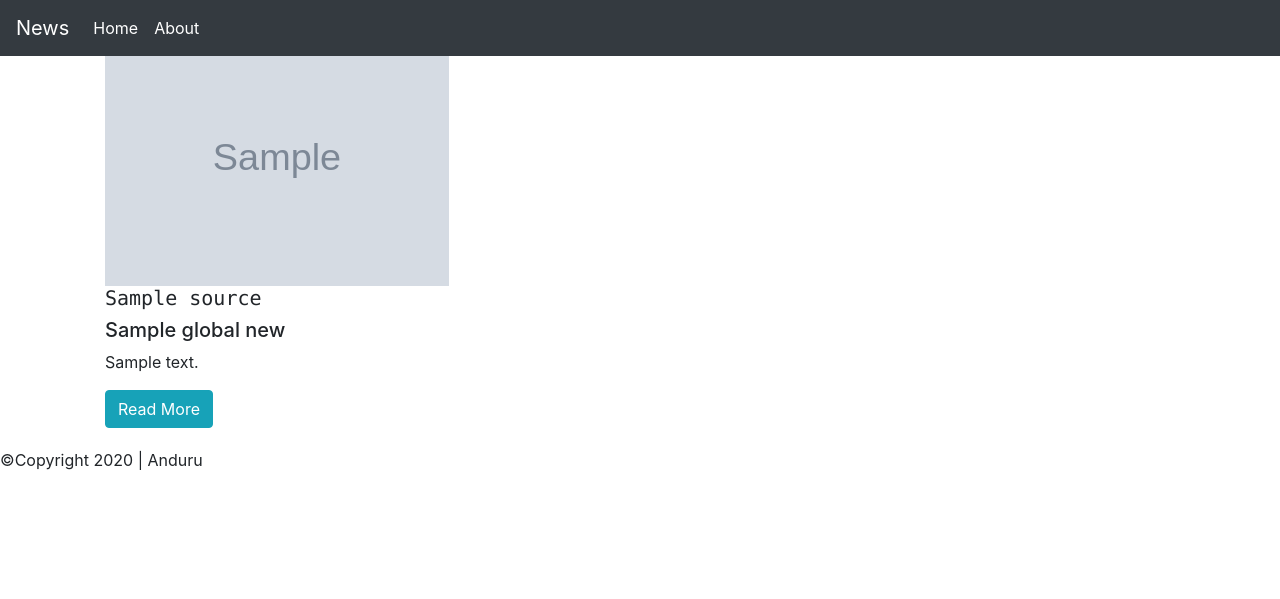
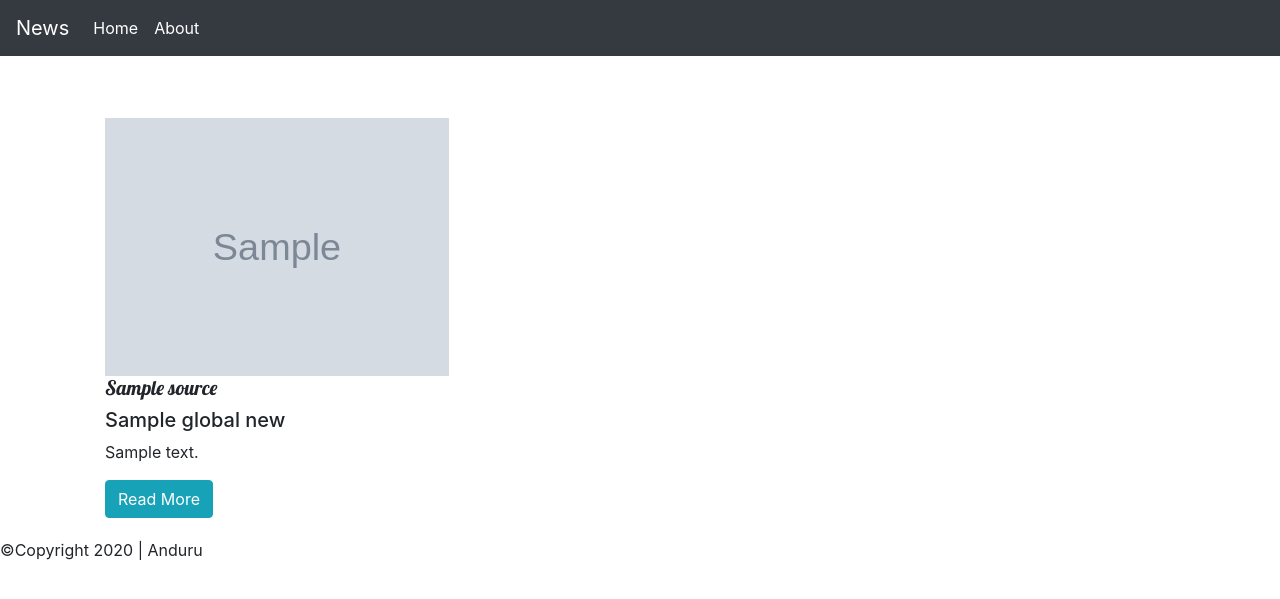
Before and after one commit to PatriciaAnduru/News-app, a Flask app: template app/templates/index.html in a window 1280 px wide. Shown: the top 599 px of the page. Run offline with Flask 2, Linux system fonts and the light colour scheme; the template is opened without the code that fills it: most values are stand-ins (such as "Sample title", 1, 10 or a date in 2020); grey boxes marked "Sample" are stand-in pictures; some libraries are stand-ins or nearby versions.

Commit message:
change the title font

```diff
--- a/app/templates/base.html
+++ b/app/templates/base.html
@@ -4,6 +4,7 @@
     <meta charset="UTF-8">
     <title>News</title>
     <link rel="stylesheet" href="https://stackpath.bootstrapcdn.com/bootstrap/4.5.2/css/bootstrap.min.css" integrity="sha384-JcKb8q3iqJ61gNV9KGb8thSsNjpSL0n8PARn9HuZOnIxN0hoP+VmmDGMN5t9UJ0Z" crossorigin="anonymous">
+    <link href="https://fonts.googleapis.com/css2?family=Lobster&display=swap" rel="stylesheet">
 </head>
 <body>
     <nav class="navbar navbar-expand-lg navbar-dark bg-dark fixed-top" >
--- a/app/templates/index.html
+++ b/app/templates/index.html
@@ -1,7 +1,7 @@
 {% extends 'base.html' %}
 
 {% block content %}
-       <div class="container">
+       <div class="container" style="padding-top: 7%">
        <div class="row">
            {% for global_news in sport %}
             <div class="col-sm-4">
@@ -9,7 +9,7 @@
                         <div class="card-body d-flex mt-2" style="width: 24rem;">
                             <div class="card-cont">
                                 <img class="img-fluid" width="500" src=" {{ global_news.urlToImage }} ">
-                                <h5 style="font-family: 'Consolas', 'Monaco', 'Bitstream Vera Sans Mono', monospace;">  {{ global_news.source.name }} </h5>
+                                <h5 style="font-family: 'Lobster', cursive;">  {{ global_news.source.name }} </h5>
                                  <h5> {{ global_news.title }} </h5>
                                  <p> {{ global_news.description }} </p>
                                 <a  class="btn btn-info" href=" {{ global_news.url }} " target="_blank">
```
